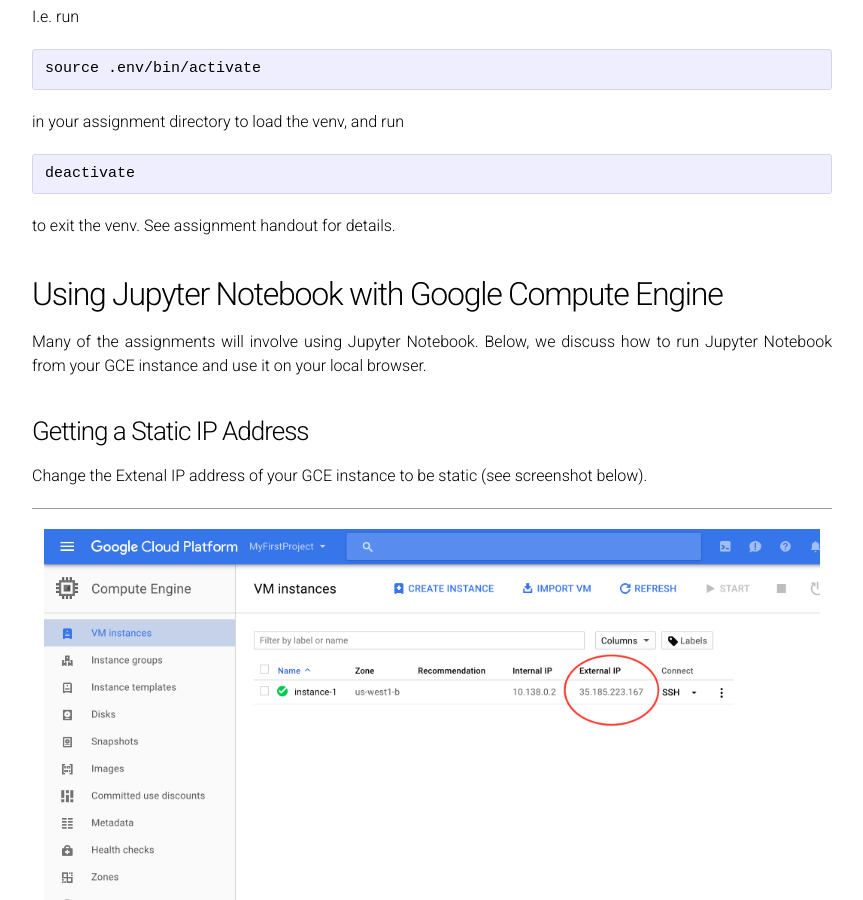
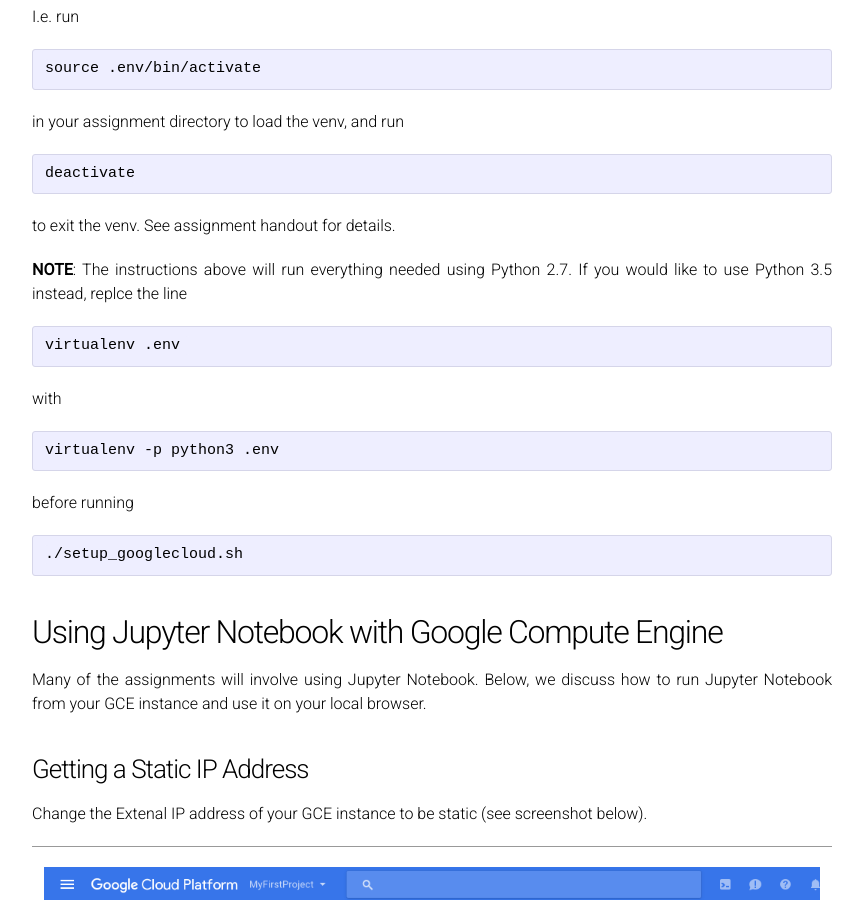
Before and after one commit to cs231n/cs231n.github.io, a Jekyll site: the page built from google_cloud_tutorial.md, in a window 1280 px wide and 900 px high, scrolled down 7249 px. Shown: the whole window, without its empty margins (208-1071 px from the left). Built offline with Jekyll 4.4.1, drawn with Linux system fonts in a browser that asks for light colours.

Commit message:
add instructions for python 3

````diff
--- a/google_cloud_tutorial.md
+++ b/google_cloud_tutorial.md
@@ -111,6 +111,24 @@
 ```
 to exit the venv. See assignment handout for details.
 
+**NOTE**: The instructions above will run everything needed using Python 2.7. If you would like to use Python 3.5 instead, replce the line
+
+```
+virtualenv .env
+```
+
+with
+
+```
+virtualenv -p python3 .env
+```
+
+before running
+
+```
+./setup_googlecloud.sh
+```
+
 ## Using Jupyter Notebook with Google Compute Engine ##
 Many of the assignments will involve using Jupyter Notebook. Below, we discuss how to run Jupyter Notebook from your GCE instance and use it on your local browser.
 
````
